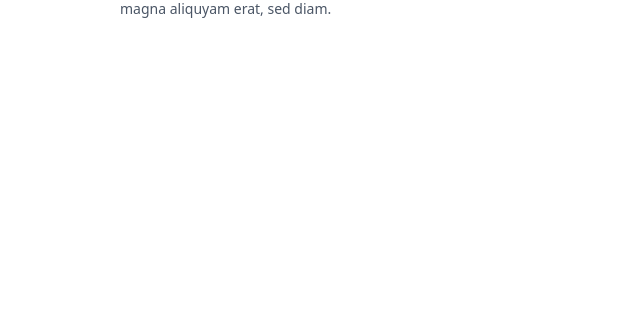
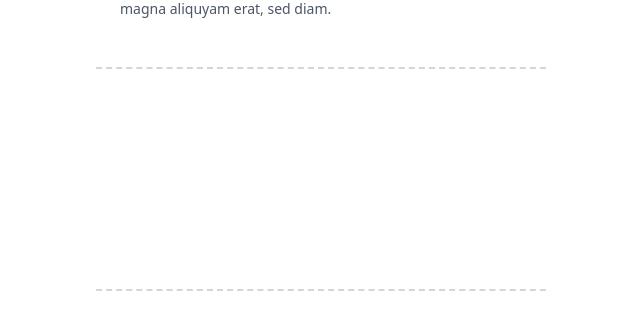
Before and after one commit to Ananta2545/Authentication, a React (Vite) app in the folder frontend/: page /profile in a window 1280 px wide. Shown: the part 205-534 px from the top of the page, without its empty margins (319-959 px from the left). Built offline with nearby package versions, Linux system fonts and the light colour scheme.

Commit message:
last finishing

```diff
--- a/frontend/src/Router.jsx
+++ b/frontend/src/Router.jsx
@@ -1,6 +1,6 @@
 import React from 'react';
 import Welcome from './components/Welcome';
-import { createBrowserRouter, RouterProvider } from 'react-router-dom';
+import { createBrowserRouter } from 'react-router-dom';
 import LoginForm from './components/LoginForm';
 import SignupForm from './components/SignUpForm';
 import Profile from './components/Profile';
--- a/frontend/src/components/Profile.jsx
+++ b/frontend/src/components/Profile.jsx
@@ -14,7 +14,6 @@ const Profile = () => {
             alt="Profile"
             className="w-14 h-14 rounded-full object-cover"
           />
-          {/* Custom SVG Camera Icon */}
           <div className="absolute bottom-0 right-0 w-6 h-6 bg-[#6C25FF] rounded-full flex items-center justify-center cursor-pointer">
             <svg
               stroke="currentColor"
@@ -34,12 +33,14 @@ const Profile = () => {
         </div>
       </div>
 
-      {/* Description Section */}
-      <div className="px-6 pb-6 text-sm text-gray-600">
+      <p className="px-6 pb-6 text-sm text-gray-600">
         Lorem ipsum dolor sit amet, consectetur sadipscing elitr, sed diam
         nonumy eirmod tempor invidunt ut labore et dolore magna aliquyam erat,
         sed diam.
-      </div>
+      </p>
+      <div className="border-t-2 border-dashed border-gray-300 mt-6"></div>
+      <div className="border-t-2 border-dashed border-gray-300 mt-55"></div>
+
     </div>
   );
 };
```
